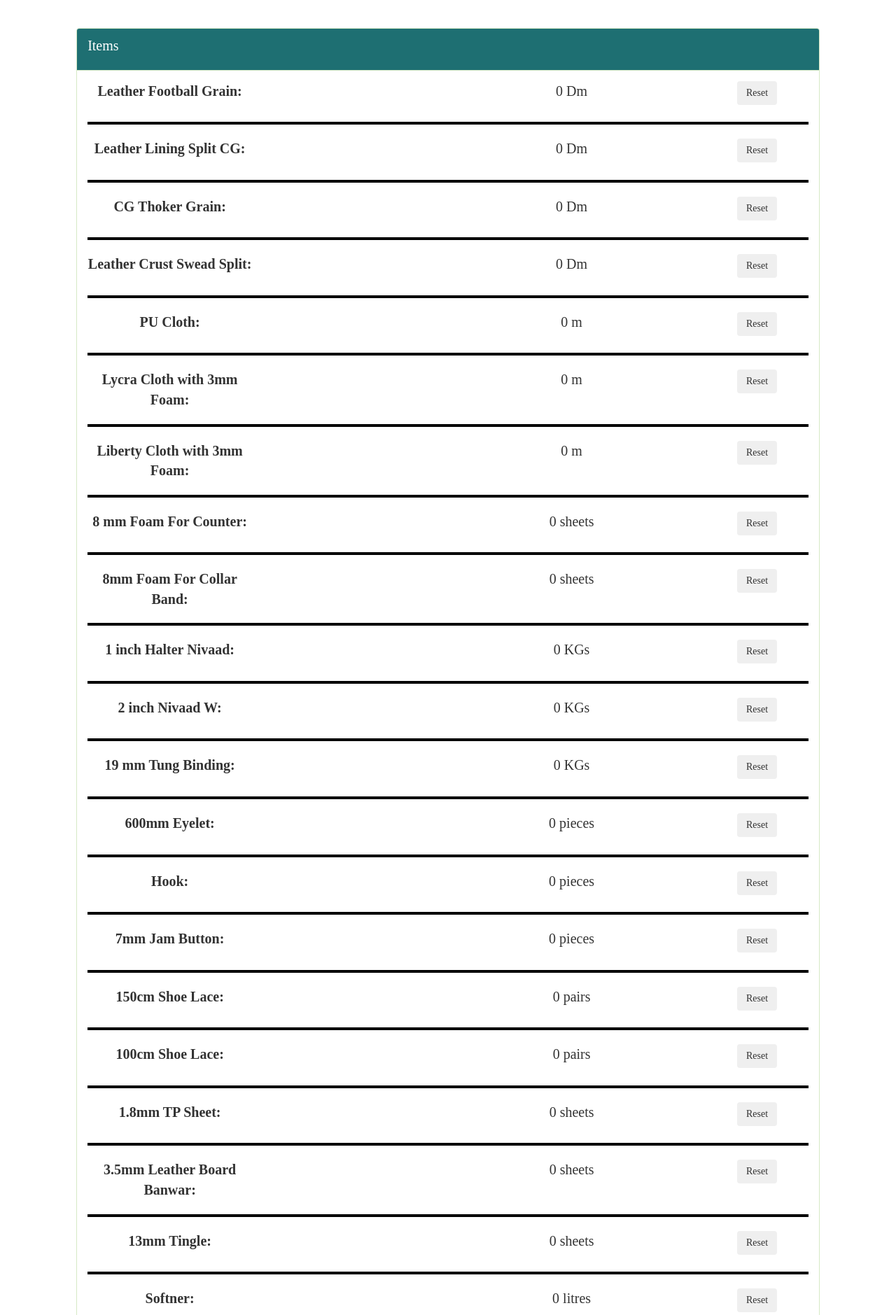
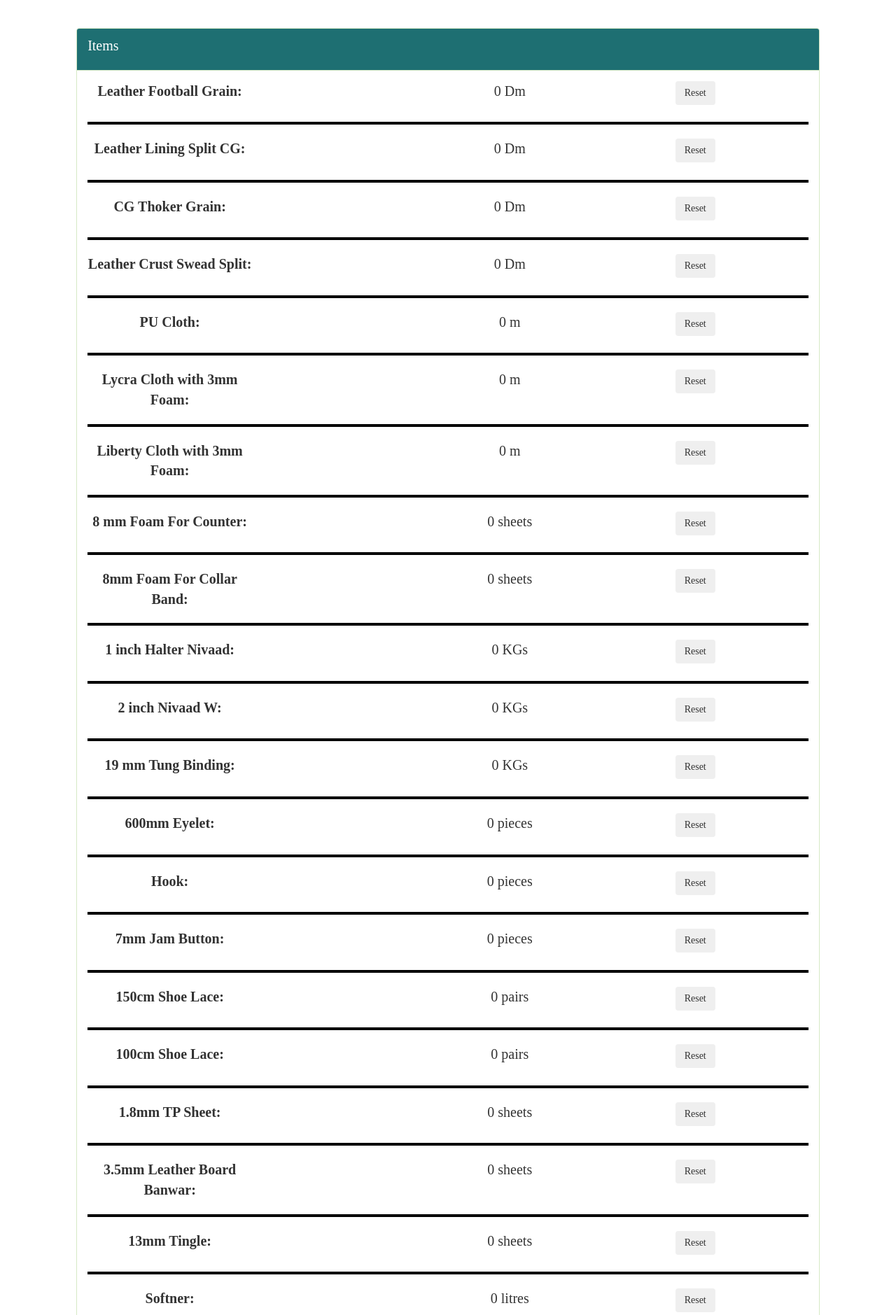
Before and after one commit to tanzeyl/mantoes, a PHP site: page /templates/viewmaterials.php in a window 1280 px wide. Shown: the part 52-1931 px from the top of the page at 70% size. Run offline with PHP 8.4, Linux system fonts and the light colour scheme; data comes from the database, SQL or seed files in the repository; data that the repository does not hold is empty.

Commit message:
Adjusted UI

```diff
--- a/templates/viewmaterials.php
+++ b/templates/viewmaterials.php
@@ -52,7 +52,7 @@ $view_q_res = mysqli_query($con, $view_q) or die(mysqli_error($con));
 							<div class="col-xs-3">
 								<b style="font-size: 20px;">Leather Football Grain:</b>
 							</div>
-							<div class="col-xs-4 col-xs-offset-3">
+							<div class="col-xs-4 col-xs-offset-2">
 								<center>
 									<p style="font-size: 20px;"><?php echo $row['leatherFootballGrain'] ?>&nbspDm</p>
 								</center>
@@ -68,7 +68,7 @@ $view_q_res = mysqli_query($con, $view_q) or die(mysqli_error($con));
 							<div class="col-xs-3">
 								<b style="font-size: 20px;">Leather Lining Split CG:</b>
 							</div>
-							<div class="col-xs-4 col-xs-offset-3">
+							<div class="col-xs-4 col-xs-offset-2">
 								<center>
 									<p style="font-size: 20px;"><?php echo $row['leatherLiningSplitCG'] ?>&nbspDm</p>
 								</center>
@@ -84,7 +84,7 @@ $view_q_res = mysqli_query($con, $view_q) or die(mysqli_error($con));
 							<div class="col-xs-3">
 								<b style="font-size: 20px;">CG Thoker Grain:</b>
 							</div>
-							<div class="col-xs-4 col-xs-offset-3">
+							<div class="col-xs-4 col-xs-offset-2">
 								<center>
 									<p style="font-size: 20px;"><?php echo $row['CGThokerGrain'] ?>&nbspDm</p>
 								</center>
@@ -100,7 +100,7 @@ $view_q_res = mysqli_query($con, $view_q) or die(mysqli_error($con));
 							<div class="col-xs-3">
 								<b style="font-size: 20px;">Leather Crust Swead Split:</b>
 							</div>
-							<div class="col-xs-4 col-xs-offset-3">
+							<div class="col-xs-4 col-xs-offset-2">
 								<center>
 									<p style="font-size: 20px;"><?php echo $row['leatherCrustSweadSplit'] ?>&nbspDm</p>
 								</center>
@@ -116,7 +116,7 @@ $view_q_res = mysqli_query($con, $view_q) or die(mysqli_error($con));
 							<div class="col-xs-3">
 								<b style="font-size: 20px;">PU Cloth:</b>
 							</div>
-							<div class="col-xs-4 col-xs-offset-3">
+							<div class="col-xs-4 col-xs-offset-2">
 								<center>
 									<p style="font-size: 20px;"><?php echo $row['PUCloth'] ?>&nbspm</p>
 								</center>
@@ -132,7 +132,7 @@ $view_q_res = mysqli_query($con, $view_q) or die(mysqli_error($con));
 							<div class="col-xs-3">
 								<b style="font-size: 20px;">Lycra Cloth with 3mm Foam:</b>
 							</div>
-							<div class="col-xs-4 col-xs-offset-3">
+							<div class="col-xs-4 col-xs-offset-2">
 								<center>
 									<p style="font-size: 20px;"><?php echo $row['lycraClothWith3mmFoam'] ?>&nbspm</p>
 								</center>
@@ -148,7 +148,7 @@ $view_q_res = mysqli_query($con, $view_q) or die(mysqli_error($con));
 							<div class="col-xs-3">
 								<b style="font-size: 20px;">Liberty Cloth with 3mm Foam:</b>
 							</div>
-							<div class="col-xs-4 col-xs-offset-3">
+							<div class="col-xs-4 col-xs-offset-2">
 								<center>
 									<p style="font-size: 20px;"><?php echo $row['libertyClothWith3mmFoam'] ?>&nbspm</p>
 								</center>
@@ -164,7 +164,7 @@ $view_q_res = mysqli_query($con, $view_q) or die(mysqli_error($con));
 							<div class="col-xs-3">
 								<b style="font-size: 20px;">8 mm Foam For Counter:</b>
 							</div>
-							<div class="col-xs-4 col-xs-offset-3">
+							<div class="col-xs-4 col-xs-offset-2">
 								<center>
 									<p style="font-size: 20px;"><?php echo $row['8mmFoamForCounter'] ?>&nbspsheets</p>
 								</center>
@@ -180,7 +180,7 @@ $view_q_res = mysqli_query($con, $view_q) or die(mysqli_error($con));
 							<div class="col-xs-3">
 								<b style="font-size: 20px;">8mm Foam For Collar Band:</b>
 							</div>
-							<div class="col-xs-4 col-xs-offset-3">
+							<div class="col-xs-4 col-xs-offset-2">
 								<center>
 									<p style="font-size: 20px;"><?php echo $row['8mmFoamForCollarBand'] ?>&nbspsheets</p>
 								</center>
@@ -196,7 +196,7 @@ $view_q_res = mysqli_query($con, $view_q) or die(mysqli_error($con));
 							<div class="col-xs-3">
 								<b style="font-size: 20px;">1 inch Halter Nivaad:</b>
 							</div>
-							<div class="col-xs-4 col-xs-offset-3">
+							<div class="col-xs-4 col-xs-offset-2">
 								<center>
 									<p style="font-size: 20px;"><?php echo $row['1inchHalterNivaad'] ?>&nbspKGs</p>
 								</center>
@@ -212,7 +212,7 @@ $view_q_res = mysqli_query($con, $view_q) or die(mysqli_error($con));
 							<div class="col-xs-3">
 								<b style="font-size: 20px;">2 inch Nivaad W:</b>
 							</div>
-							<div class="col-xs-4 col-xs-offset-3">
+							<div class="col-xs-4 col-xs-offset-2">
 								<center>
 									<p style="font-size: 20px;"><?php echo $row['2inchNivaadW'] ?>&nbspKGs</p>
 								</center>
@@ -228,7 +228,7 @@ $view_q_res = mysqli_query($con, $view_q) or die(mysqli_error($con));
 							<div class="col-xs-3">
 								<b style="font-size: 20px;">19 mm Tung Binding:</b>
 							</div>
-							<div class="col-xs-4 col-xs-offset-3">
+							<div class="col-xs-4 col-xs-offset-2">
 								<center>
 									<p style="font-size: 20px;"><?php echo $row['19mmTungBinding'] ?>&nbspKGs</p>
 								</center>
@@ -244,7 +244,7 @@ $view_q_res = mysqli_query($con, $view_q) or die(mysqli_error($con));
 							<div class="col-xs-3">
 								<b style="font-size: 20px;">600mm Eyelet:</b>
 							</div>
-							<div class="col-xs-4 col-xs-offset-3">
+							<div class="col-xs-4 col-xs-offset-2">
 								<center>
 									<p style="font-size: 20px;"><?php echo $row['600mmEyelet'] ?>&nbsppieces</p>
 								</center>
@@ -260,7 +260,7 @@ $view_q_res = mysqli_query($con, $view_q) or die(mysqli_error($con));
 							<div class="col-xs-3">
 								<b style="font-size: 20px;">Hook:</b>
 							</div>
-							<div class="col-xs-4 col-xs-offset-3">
+							<div class="col-xs-4 col-xs-offset-2">
 								<center>
 									<p style="font-size: 20px;"><?php echo $row['hook'] ?>&nbsppieces</p>
 								</center>
@@ -276,7 +276,7 @@ $view_q_res = mysqli_query($con, $view_q) or die(mysqli_error($con));
 							<div class="col-xs-3">
 								<b style="font-size: 20px;">7mm Jam Button:</b>
 							</div>
-							<div class="col-xs-4 col-xs-offset-3">
+							<div class="col-xs-4 col-xs-offset-2">
 								<center>
 									<p style="font-size: 20px;"><?php echo $row['7mmJamButton'] ?>&nbsppieces</p>
 								</center>
@@ -292,7 +292,7 @@ $view_q_res = mysqli_query($con, $view_q) or die(mysqli_error($con));
 							<div class="col-xs-3">
 								<b style="font-size: 20px;">150cm Shoe Lace:</b>
 							</div>
-							<div class="col-xs-4 col-xs-offset-3">
+							<div class="col-xs-4 col-xs-offset-2">
 								<center>
 									<p style="font-size: 20px;"><?php echo $row['150cmShoeLace'] ?>&nbsppairs</p>
 								</center>
@@ -308,7 +308,7 @@ $view_q_res = mysqli_query($con, $view_q) or die(mysqli_error($con));
 							<div class="col-xs-3">
 								<b style="font-size: 20px;">100cm Shoe Lace:</b>
 							</div>
-							<div class="col-xs-4 col-xs-offset-3">
+							<div class="col-xs-4 col-xs-offset-2">
 								<center>
 									<p style="font-size: 20px;"><?php echo $row['100cmShoeLace'] ?>&nbsppairs</p>
 								</center>
@@ -324,7 +324,7 @@ $view_q_res = mysqli_query($con, $view_q) or die(mysqli_error($con));
 							<div class="col-xs-3">
 								<b style="font-size: 20px;">1.8mm TP Sheet:</b>
 							</div>
-							<div class="col-xs-4 col-xs-offset-3">
+							<div class="col-xs-4 col-xs-offset-2">
 								<center>
 									<p style="font-size: 20px;"><?php echo $row['1.8mmTPSheet'] ?>&nbspsheets</p>
 								</center>
@@ -340,7 +340,7 @@ $view_q_res = mysqli_query($con, $view_q) or die(mysqli_error($con));
 							<div class="col-xs-3">
 								<b style="font-size: 20px;">3.5mm Leather Board Banwar:</b>
 							</div>
-							<div class="col-xs-4 col-xs-offset-3">
+							<div class="col-xs-4 col-xs-offset-2">
 								<center>
 									<p style="font-size: 20px;"><?php echo $row['3.5mmLeatherBoardBanwar'] ?>&nbspsheets</p>
 								</center>
@@ -356,7 +356,7 @@ $view_q_res = mysqli_query($con, $view_q) or die(mysqli_error($con));
 							<div class="col-xs-3">
 								<b style="font-size: 20px;">13mm Tingle:</b>
 							</div>
-							<div class="col-xs-4 col-xs-offset-3">
+							<div class="col-xs-4 col-xs-offset-2">
 								<center>
 									<p style="font-size: 20px;"><?php echo $row['13mmTingle'] ?>&nbspsheets</p>
 								</center>
@@ -372,7 +372,7 @@ $view_q_res = mysqli_query($con, $view_q) or die(mysqli_error($con));
 							<div class="col-xs-3">
 								<b style="font-size: 20px;">Softner:</b>
 							</div>
-							<div class="col-xs-4 col-xs-offset-3">
+							<div class="col-xs-4 col-xs-offset-2">
 								<center>
 									<p style="font-size: 20px;"><?php echo $row['softner'] ?>&nbsplitres</p>
 								</center>
@@ -388,7 +388,7 @@ $view_q_res = mysqli_query($con, $view_q) or die(mysqli_error($con));
 							<div class="col-xs-3">
 								<b style="font-size: 20px;">3mm Socks:</b>
 							</div>
-							<div class="col-xs-4 col-xs-offset-3">
+							<div class="col-xs-4 col-xs-offset-2">
 								<center>
 									<p style="font-size: 20px;"><?php echo $row['3mmSocks'] ?>&nbspm</p>
 								</center>
@@ -404,7 +404,7 @@ $view_q_res = mysqli_query($con, $view_q) or die(mysqli_error($con));
 							<div class="col-xs-3">
 								<b style="font-size: 20px;">Heel:</b>
 							</div>
-							<div class="col-xs-4 col-xs-offset-3">
+							<div class="col-xs-4 col-xs-offset-2">
 								<center>
 									<p style="font-size: 20px;"><?php echo $row['heel'] ?>&nbsppieces</p>
 								</center>
@@ -420,7 +420,7 @@ $view_q_res = mysqli_query($con, $view_q) or die(mysqli_error($con));
 							<div class="col-xs-3">
 								<b style="font-size: 20px;">Galli:</b>
 							</div>
-							<div class="col-xs-4 col-xs-offset-3">
+							<div class="col-xs-4 col-xs-offset-2">
 								<center>
 									<p style="font-size: 20px;"><?php echo $row['galli'] ?>&nbsppieces</p>
 								</center>
@@ -436,7 +436,7 @@ $view_q_res = mysqli_query($con, $view_q) or die(mysqli_error($con));
 							<div class="col-xs-3">
 								<b style="font-size: 20px;">Kachcha Solution for closing:</b>
 							</div>
-							<div class="col-xs-4 col-xs-offset-3">
+							<div class="col-xs-4 col-xs-offset-2">
 								<center>
 									<p style="font-size: 20px;"><?php echo $row['kachchaSolutionForClosing'] ?>&nbsplitres</p>
 								</center>
@@ -452,7 +452,7 @@ $view_q_res = mysqli_query($con, $view_q) or die(mysqli_error($con));
 							<div class="col-xs-3">
 								<b style="font-size: 20px;">Pakka Solution For Closing:</b>
 							</div>
-							<div class="col-xs-4 col-xs-offset-3">
+							<div class="col-xs-4 col-xs-offset-2">
 								<center>
 									<p style="font-size: 20px;"><?php echo $row['pakkaSolutionForClosing'] ?>&nbsplitres</p>
 								</center>
@@ -468,7 +468,7 @@ $view_q_res = mysqli_query($con, $view_q) or die(mysqli_error($con));
 							<div class="col-xs-3">
 								<b style="font-size: 20px;">Solution for Moulding:</b>
 							</div>
-							<div class="col-xs-4 col-xs-offset-3">
+							<div class="col-xs-4 col-xs-offset-2">
 								<center>
 									<p style="font-size: 20px;"><?php echo $row['solutionForMoulding'] ?>&nbsplitres</p>
 								</center>
```
